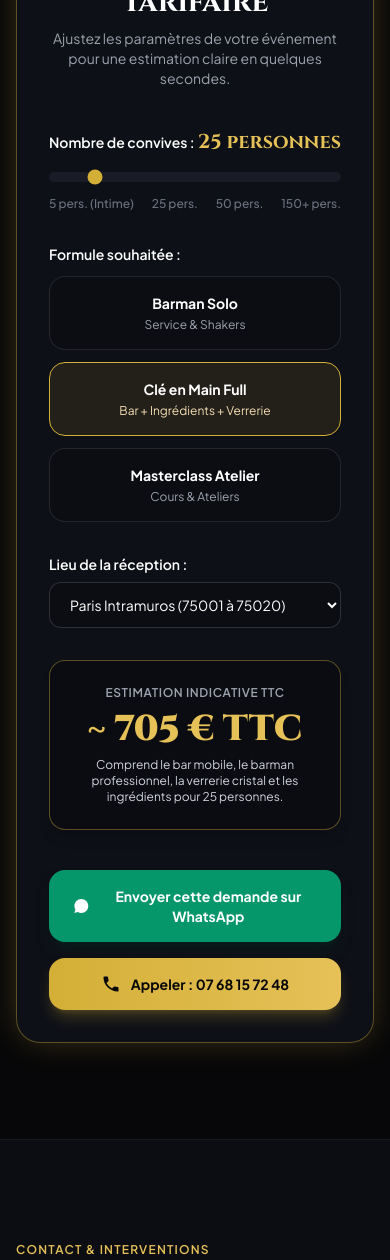
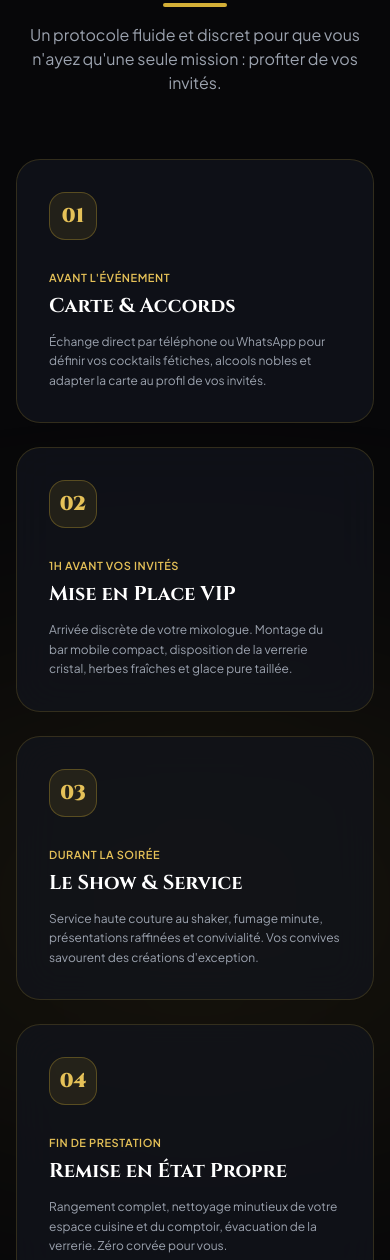
Before and after one commit to David1010201/barzman, a plain HTML site: page index.html in a window 390 px wide. Shown: the part 7050-8310 px from the top of the page. Drawn offline with nearby package versions, Linux system fonts and the light colour scheme.

Commit message:
feat: replace simulator with luxury 4-step experience and custom quote banner

```diff
--- a/index.html
+++ b/index.html
@@ -94,7 +94,7 @@
         <a href="#concept" class="hover:text-gold-400 transition">Le Concept</a>
         <a href="#formules" class="hover:text-gold-400 transition">Formules</a>
         <a href="#cocktails" class="hover:text-gold-400 transition">Carte</a>
-        <a href="#simulateur" class="hover:text-gold-400 transition">Simulateur</a>
+        <a href="#experience" class="hover:text-gold-400 transition">L'Expérience</a>
         <a href="#localisation" class="hover:text-gold-400 transition">Contact</a>
       </nav>
 
@@ -475,96 +475,112 @@
     </div>
   </section>
 
-  <!-- SIMULATEUR DE DEVIS INSTANTANÉ -->
-  <section id="simulateur" class="py-24 bg-dark-950 relative">
-    <div class="max-w-4xl mx-auto px-4 sm:px-6 lg:px-8">
+  <!-- L'EXPÉRIENCE & LE DÉROULEMENT -->
+  <section id="experience" class="py-24 bg-dark-950 relative overflow-hidden">
+    <!-- Atmospheric lighting -->
+    <div class="absolute top-1/2 left-1/2 -translate-x-1/2 -translate-y-1/2 w-[700px] h-[350px] bg-gold-500/10 rounded-full blur-[140px] pointer-events-none"></div>
 
-      <div class="glass-panel rounded-3xl p-8 sm:p-12 border-gold-500/40 gold-border-glow">
+    <div class="max-w-7xl mx-auto px-4 sm:px-6 lg:px-8 relative z-10">
 
-        <div class="text-center mb-10">
-          <span class="text-gold-400 text-xs uppercase tracking-widest font-semibold">Devis Immédiat</span>
-          <h2 class="text-3xl sm:text-4xl font-serif font-bold text-white mt-2">Simulateur Tarifaire</h2>
-          <p class="text-gray-400 text-sm mt-2">Ajustez les paramètres de votre événement pour une estimation claire en quelques secondes.</p>
+      <div class="text-center max-w-3xl mx-auto mb-16">
+        <span class="text-gold-400 text-xs uppercase tracking-widest font-semibold">Sérénité & Savoir-Faire</span>
+        <h2 class="text-3xl sm:text-5xl font-serif font-bold text-white mt-2">Le Déroulement de Votre Soirée</h2>
+        <div class="w-16 h-1 bg-gold-500 mx-auto mt-4 rounded-full"></div>
+        <p class="text-gray-400 mt-4 text-base">Un protocole fluide et discret pour que vous n'ayez qu'une seule mission : profiter de vos invités.</p>
       </div>
 
-        <div class="space-y-8">
+      <!-- 4 Étapes Clés -->
+      <div class="grid grid-cols-1 md:grid-cols-2 lg:grid-cols-4 gap-6 mb-16">
 
-          <!-- Slider Convives -->
-          <div>
-            <div class="flex justify-between items-center mb-2">
-              <label class="text-sm font-semibold text-white">Nombre de convives :</label>
-              <span id="guestsValue" class="text-xl font-bold text-gold-400 font-serif">25 personnes</span>
+        <!-- Étape 1 -->
+        <div class="glass-panel rounded-3xl p-8 relative hover:-translate-y-1.5 transition duration-300">
+          <div class="w-12 h-12 rounded-2xl bg-gold-500/10 border border-gold-500/30 text-gold-400 font-serif font-black text-xl flex items-center justify-center mb-6">
+            01
           </div>
-            <input type="range" id="guestsRange" min="5" max="150" step="5" value="25"
-                   class="w-full h-2.5 bg-dark-800 rounded-lg appearance-none cursor-pointer accent-gold-500"
-                   oninput="updateCalculation()">
-            <div class="flex justify-between text-xs text-gray-500 mt-2 font-medium">
-              <span>5 pers. (Intime)</span>
-              <span>25 pers.</span>
-              <span>50 pers.</span>
-              <span>150+ pers.</span>
-            </div>
+          <span class="text-[11px] uppercase tracking-wider text-gold-400 font-semibold">Avant l'événement</span>
+          <h3 class="text-xl font-serif font-bold text-white mt-1 mb-3">Carte & Accords</h3>
+          <p class="text-xs text-gray-400 leading-relaxed">
+            Échange direct par téléphone ou WhatsApp pour définir vos cocktails fétiches, alcools nobles et adapter la carte au profil de vos invités.
+          </p>
         </div>
 
-          <!-- Choix Formule -->
-          <div>
-            <label class="block text-sm font-semibold text-white mb-3">Formule souhaitée :</label>
-            <div class="grid grid-cols-1 sm:grid-cols-3 gap-3">
-              <label class="cursor-pointer border border-white/10 rounded-2xl p-4 flex flex-col items-center text-center bg-dark-900 hover:border-gold-400 transition" id="label-formule-solo">
-                <input type="radio" name="formule" value="solo" class="hidden" onchange="updateCalculation()">
-                <span class="text-sm font-bold text-white">Barman Solo</span>
-                <span class="text-xs text-gray-400 mt-1">Service & Shakers</span>
-              </label>
-
-              <label class="cursor-pointer border border-gold-500 bg-gold-500/10 rounded-2xl p-4 flex flex-col items-center text-center transition" id="label-formule-cle">
-                <input type="radio" name="formule" value="cle" checked class="hidden" onchange="updateCalculation()">
-                <span class="text-sm font-bold text-white">Clé en Main Full</span>
-                <span class="text-xs text-gold-300 mt-1">Bar + Ingrédients + Verrerie</span>
-              </label>
-
-              <label class="cursor-pointer border border-white/10 rounded-2xl p-4 flex flex-col items-center text-center bg-dark-900 hover:border-gold-400 transition" id="label-formule-atelier">
-                <input type="radio" name="formule" value="atelier" class="hidden" onchange="updateCalculation()">
-                <span class="text-sm font-bold text-white">Masterclass Atelier</span>
-                <span class="text-xs text-gray-400 mt-1">Cours & Ateliers</span>
-              </label>
+        <!-- Étape 2 -->
+        <div class="glass-panel rounded-3xl p-8 relative hover:-translate-y-1.5 transition duration-300">
+          <div class="w-12 h-12 rounded-2xl bg-gold-500/10 border border-gold-500/30 text-gold-400 font-serif font-black text-xl flex items-center justify-center mb-6">
+            02
           </div>
+          <span class="text-[11px] uppercase tracking-wider text-gold-400 font-semibold">1h Avant Vos Invités</span>
+          <h3 class="text-xl font-serif font-bold text-white mt-1 mb-3">Mise en Place VIP</h3>
+          <p class="text-xs text-gray-400 leading-relaxed">
+            Arrivée discrète de votre mixologue. Montage du bar mobile compact, disposition de la verrerie cristal, herbes fraîches et glace pure taillée.
+          </p>
         </div>
 
-          <!-- Zone -->
-          <div>
-            <label class="block text-sm font-semibold text-white mb-2">Lieu de la réception :</label>
-            <select id="locationSelect" class="w-full bg-dark-900 border border-white/15 rounded-xl px-4 py-3 text-sm text-white focus:outline-none focus:border-gold-400 transition" onchange="updateCalculation()">
-              <option value="paris">Paris Intramuros (75001 à 75020)</option>
-              <option value="petite-couronne">Petite Couronne (92 Hauts-de-Seine, 93, 94)</option>
-              <option value="grande-couronne">Grande Couronne (78 Yvelines, 91, 95, 77)</option>
-            </select>
+        <!-- Étape 3 -->
+        <div class="glass-panel rounded-3xl p-8 relative hover:-translate-y-1.5 transition duration-300">
+          <div class="w-12 h-12 rounded-2xl bg-gold-500/10 border border-gold-500/30 text-gold-400 font-serif font-black text-xl flex items-center justify-center mb-6">
+            03
+          </div>
+          <span class="text-[11px] uppercase tracking-wider text-gold-400 font-semibold">Durant la Soirée</span>
+          <h3 class="text-xl font-serif font-bold text-white mt-1 mb-3">Le Show & Service</h3>
+          <p class="text-xs text-gray-400 leading-relaxed">
+            Service haute couture au shaker, fumage minute, présentations raffinées et convivialité. Vos convives savourent des créations d'exception.
+          </p>
         </div>
 
-          <!-- Résultat Box -->
-          <div class="bg-dark-900/90 border border-gold-500/40 rounded-2xl p-6 text-center shadow-lg">
-            <div class="text-xs uppercase tracking-wider text-gray-400 font-semibold">Estimation Indicative TTC</div>
-            <div id="estimatedPrice" class="text-4xl sm:text-5xl font-serif font-black text-gold-400 my-2">~ 530 € TTC</div>
-            <p id="detailsPrice" class="text-xs text-gray-300 max-w-lg mx-auto">Comprend le bar mobile, le barman professionnel, la verrerie cristal et les ingrédients pour 25 personnes.</p>
+        <!-- Étape 4 -->
+        <div class="glass-panel rounded-3xl p-8 relative hover:-translate-y-1.5 transition duration-300">
+          <div class="w-12 h-12 rounded-2xl bg-gold-500/10 border border-gold-500/30 text-gold-400 font-serif font-black text-xl flex items-center justify-center mb-6">
+            04
           </div>
-
-          <!-- Validation / Call / WhatsApp -->
-          <div class="grid grid-cols-1 sm:grid-cols-2 gap-4 pt-2">
-            <a id="btnWhatsApp" href="https://wa.me/33768157248?text=Bonjour%20BARZMAN,%20je%20souhaite%20un%20devis%20pour%2025%20personnes%20en%20formule%20Cl%C3%A9%20en%20Main%20%C3%A0%20Paris."
-               target="_blank" rel="noopener"
-               class="py-4 px-6 rounded-2xl bg-emerald-600 hover:bg-emerald-500 text-white font-bold text-center text-sm flex items-center justify-center space-x-2.5 transition shadow-lg shadow-emerald-950/40 hover:scale-[1.02] active:scale-95">
-              <svg class="w-5 h-5 fill-current" viewBox="0 0 24 24"><path d="M12.031 6.172c-3.181 0-5.767 2.586-5.768 5.766-.001 1.298.38 2.27 1.019 3.287l-.582 2.128 2.182-.573c.978.58 1.911.928 3.145.929 3.178 0 5.767-2.587 5.768-5.766.001-3.187-2.575-5.77-5.764-5.771zm3.392 8.244c-.144.405-.837.774-1.17.824-.299.045-.677.063-1.092-.069-.252-.08-.575-.187-.988-.365-1.739-.751-2.874-2.502-2.961-2.617-.087-.116-.708-.94-.708-1.793s.448-1.273.607-1.446c.159-.173.346-.217.462-.217l.332.007c.106.005.249-.04.39.299.144.347.491 1.2.534 1.287.043.087.072.188.014.303-.058.116-.087.188-.173.289l-.26.303c-.087.087-.177.182-.076.355.101.173.45 1.742 1.97 2.417.195.086.347.137.466.175.196.062.374.053.515.032.157-.023.491-.201.56-.395.069-.194.069-.361.048-.396-.021-.035-.079-.056-.166-.1-.087-.044-.52-.257-.601-.297-.081-.04-.14-.06-.199.04-.059.1-.231.297-.283.355-.052.058-.104.065-.191.022zM12 2C6.477 2 2 6.477 2 12c0 1.891.524 3.66 1.434 5.176L2 22l4.981-1.306A9.957 9.957 0 0012 22c5.523 0 10-4.477 10-10S17.523 2 12 2z"/></svg>
-              <span>Envoyer cette demande sur WhatsApp</span>
-            </a>
-
-            <a href="tel:+33768157248"
-               class="py-4 px-6 rounded-2xl bg-gradient-to-r from-gold-500 to-gold-400 text-dark-950 font-bold text-center text-sm flex items-center justify-center space-x-2.5 transition shadow-lg shadow-gold-500/25 hover:brightness-110 hover:scale-[1.02] active:scale-95">
-              <svg class="w-5 h-5 fill-current" viewBox="0 0 24 24"><path d="M6.62 10.79a15.053 15.053 0 006.59 6.59l2.2-2.2a1 1 0 011.02-.24c1.12.37 2.33.57 3.57.57.55 0 1 .45 1 1V20a1 1 0 01-1 1A17 17 0 013 4a1 1 0 011-1h3.5a1 1 0 011 1c0 1.25.2 2.45.57 3.57a1 1 0 01-.25 1.02l-2.2 2.2z"/></svg>
-              <span>Appeler : 07 68 15 72 48</span>
-            </a>
+          <span class="text-[11px] uppercase tracking-wider text-gold-400 font-semibold">Fin de Prestation</span>
+          <h3 class="text-xl font-serif font-bold text-white mt-1 mb-3">Remise en État Propre</h3>
+          <p class="text-xs text-gray-400 leading-relaxed">
+            Rangement complet, nettoyage minutieux de votre espace cuisine et du comptoir, évacuation de la verrerie. Zéro corvée pour vous.
+          </p>
         </div>
 
       </div>
 
+      <!-- BANNER DEVIS SUR-MESURE & DIRECT CALL -->
+      <div class="glass-panel rounded-3xl p-8 sm:p-12 border-gold-500/40 gold-border-glow text-center max-w-4xl mx-auto">
+        <span class="text-gold-400 text-xs uppercase tracking-widest font-semibold">Devis Personnalisé Gratuit</span>
+        <h3 class="text-2xl sm:text-4xl font-serif font-bold text-white mt-2 mb-4">
+          Un Projet de Soirée à Paris ou en Île-de-France ?
+        </h3>
+        <p class="text-gray-300 text-sm max-w-2xl mx-auto leading-relaxed mb-8">
+          Partagez-nous vos dates, le lieu et vos envies. Nous vous répondons en moins de 2 heures avec une formule sur-mesure au juste prix.
+        </p>
+
+        <div class="flex flex-col sm:flex-row items-center justify-center gap-4">
+          <a href="tel:+33768157248"
+             class="w-full sm:w-auto px-8 py-4 rounded-2xl bg-gradient-to-r from-gold-500 via-gold-400 to-gold-500 text-dark-950 font-bold text-sm tracking-wide uppercase hover:scale-105 active:scale-95 transition-all shadow-xl shadow-gold-500/25 flex items-center justify-center space-x-3">
+            <svg class="w-5 h-5 fill-current" viewBox="0 0 24 24"><path d="M6.62 10.79a15.053 15.053 0 006.59 6.59l2.2-2.2a1 1 0 011.02-.24c1.12.37 2.33.57 3.57.57.55 0 1 .45 1 1V20a1 1 0 01-1 1A17 17 0 013 4a1 1 0 011-1h3.5a1 1 0 011 1c0 1.25.2 2.45.57 3.57a1 1 0 01-.25 1.02l-2.2 2.2z"/></svg>
+            <span>Appeler le 07 68 15 72 48</span>
+          </a>
+
+          <a href="https://wa.me/33768157248?text=Bonjour%20BARZMAN,%20je%20souhaite%20un%20devis%20personnalis%C3%A9%20pour%20une%20soir%C3%A9e%20priv%C3%A9e%20%C3%A0%20domicile."
+             target="_blank" rel="noopener"
+             class="w-full sm:w-auto px-8 py-4 rounded-2xl bg-emerald-600 hover:bg-emerald-500 text-white font-semibold text-sm tracking-wide transition-all flex items-center justify-center space-x-3 shadow-lg shadow-emerald-950/40 hover:scale-105 active:scale-95">
+            <svg class="w-5 h-5 fill-current" viewBox="0 0 24 24"><path d="M12.031 6.172c-3.181 0-5.767 2.586-5.768 5.766-.001 1.298.38 2.27 1.019 3.287l-.582 2.128 2.182-.573c.978.58 1.911.928 3.145.929 3.178 0 5.767-2.587 5.768-5.766.001-3.187-2.575-5.77-5.764-5.771zm3.392 8.244c-.144.405-.837.774-1.17.824-.299.045-.677.063-1.092-.069-.252-.08-.575-.187-.988-.365-1.739-.751-2.874-2.502-2.961-2.617-.087-.116-.708-.94-.708-1.793s.448-1.273.607-1.446c.159-.173.346-.217.462-.217l.332.007c.106.005.249-.04.39.299.144.347.491 1.2.534 1.287.043.087.072.188.014.303-.058.116-.087.188-.173.289l-.26.303c-.087.087-.177.182-.076.355.101.173.45 1.742 1.97 2.417.195.086.347.137.466.175.196.062.374.053.515.032.157-.023.491-.201.56-.395.069-.194.069-.361.048-.396-.021-.035-.079-.056-.166-.1-.087-.044-.52-.257-.601-.297-.081-.04-.14-.06-.199.04-.059.1-.231.297-.283.355-.052.058-.104.065-.191.022zM12 2C6.477 2 2 6.477 2 12c0 1.891.524 3.66 1.434 5.176L2 22l4.981-1.306A9.957 9.957 0 0012 22c5.523 0 10-4.477 10-10S17.523 2 12 2z"/></svg>
+            <span>Demande via WhatsApp</span>
+          </a>
+        </div>
+
+        <div class="mt-6 flex flex-wrap justify-center items-center gap-6 text-xs text-gray-400">
+          <span class="flex items-center space-x-1.5">
+            <span class="text-gold-400 font-bold">✓</span>
+            <span>Réponse rapide en moins de 2h</span>
+          </span>
+          <span class="flex items-center space-x-1.5">
+            <span class="text-gold-400 font-bold">✓</span>
+            <span>Déplacement 75 et tous départements IDF</span>
+          </span>
+          <span class="flex items-center space-x-1.5">
+            <span class="text-gold-400 font-bold">✓</span>
+            <span>Prestation 100% à domicile</span>
+          </span>
+        </div>
       </div>
 
     </div>
@@ -780,68 +796,6 @@
         closeLegalModal();
       }
     });
-
-    function updateCalculation() {
-      const guests = parseInt(document.getElementById('guestsRange').value, 10);
-      document.getElementById('guestsValue').textContent = `${guests} personnes`;
-
-      const formuleRadios = document.getElementsByName('formule');
-      let formule = 'cle';
-      for (const radio of formuleRadios) {
-        if (radio.checked) {
-          formule = radio.value;
-          break;
-        }
-      }
-
-      const labelSolo = document.getElementById('label-formule-solo');
-      const labelCle = document.getElementById('label-formule-cle');
-      const labelAtelier = document.getElementById('label-formule-atelier');
-
-      [labelSolo, labelCle, labelAtelier].forEach(el => {
-        el.className = "cursor-pointer border border-white/10 rounded-2xl p-4 flex flex-col items-center text-center bg-dark-900 hover:border-gold-400 transition";
-      });
-
-      if (formule === 'solo') {
-        labelSolo.className = "cursor-pointer border border-gold-500 bg-gold-500/10 rounded-2xl p-4 flex flex-col items-center text-center transition";
-      } else if (formule === 'cle') {
-        labelCle.className = "cursor-pointer border border-gold-500 bg-gold-500/10 rounded-2xl p-4 flex flex-col items-center text-center transition";
-      } else if (formule === 'atelier') {
-        labelAtelier.className = "cursor-pointer border border-gold-500 bg-gold-500/10 rounded-2xl p-4 flex flex-col items-center text-center transition";
-      }
-
-      const location = document.getElementById('locationSelect').value;
-      let travelFee = 0;
-      if (location === 'petite-couronne') travelFee = 35;
-      if (location === 'grande-couronne') travelFee = 65;
-
-      let estimated = 0;
-      let formulaLabel = "";
-      let detailText = "";
-
-      if (formule === 'solo') {
-        formulaLabel = "Barman Solo";
-        estimated = 250 + (guests > 35 ? Math.ceil((guests - 35) / 30) * 180 : 0) + travelFee;
-        detailText = `Barman professionnel dédié (jusqu'à 4h de service). Matériel de mixologie pro inclus.`;
-      } else if (formule === 'cle') {
-        formulaLabel = "Clé en Main Full";
-        estimated = 280 + (guests * 17) + travelFee;
-        detailText = `Comprend le bar mobile, le barman professionnel, la verrerie cristal et les ingrédients pour ${guests} personnes.`;
-      } else if (formule === 'atelier') {
-        formulaLabel = "Masterclass Atelier";
-        estimated = Math.max(350, guests * 45) + travelFee;
-        detailText = `Cours interactif de mixologie, kits de shakers pour les invités et dégustation guidée.`;
-      }
-
-      document.getElementById('estimatedPrice').textContent = `~ ${estimated} € TTC`;
-      document.getElementById('detailsPrice').textContent = detailText;
-
-      const locText = location === 'paris' ? 'Paris Intramuros' : (location === 'petite-couronne' ? 'Petite Couronne IDF' : 'Grande Couronne IDF');
-      const waMsg = encodeURIComponent(`Bonjour BARZMAN, je souhaite un devis pour mon événement :\n- Nombre de convives : ${guests} personnes\n- Formule : ${formulaLabel}\n- Lieu : ${locText}\n- Estimation : ~${estimated}€ TTC`);
-      document.getElementById('btnWhatsApp').href = `https://wa.me/33768157248?text=${waMsg}`;
-    }
-
-    updateCalculation();
   </script>
 </body>
 </html>
```
Lines whose indentation alone changed are shown as unchanged.
